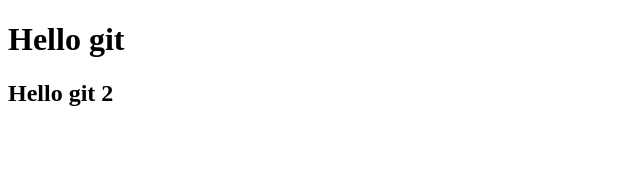
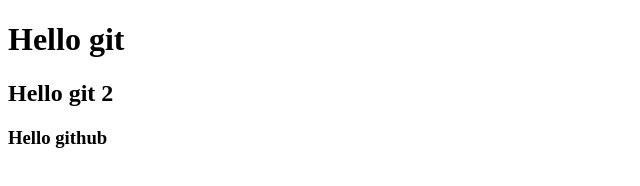
Before and after one commit to kostikovmu/git_test, a plain HTML site: page index.html in a window 1280 px wide. Shown: the whole page, without its empty margins (0-640 px from the left). Drawn offline with Linux system fonts and the light colour scheme.

Commit message:
h3 was added

```diff
--- a/index.html
+++ b/index.html
@@ -7,5 +7,6 @@
 <body>
 	<h1>Hello git</h1>
 	<h2>Hello git 2</h2>
+	<h3>Hello github</h3>
 </body>
 </html>
```
